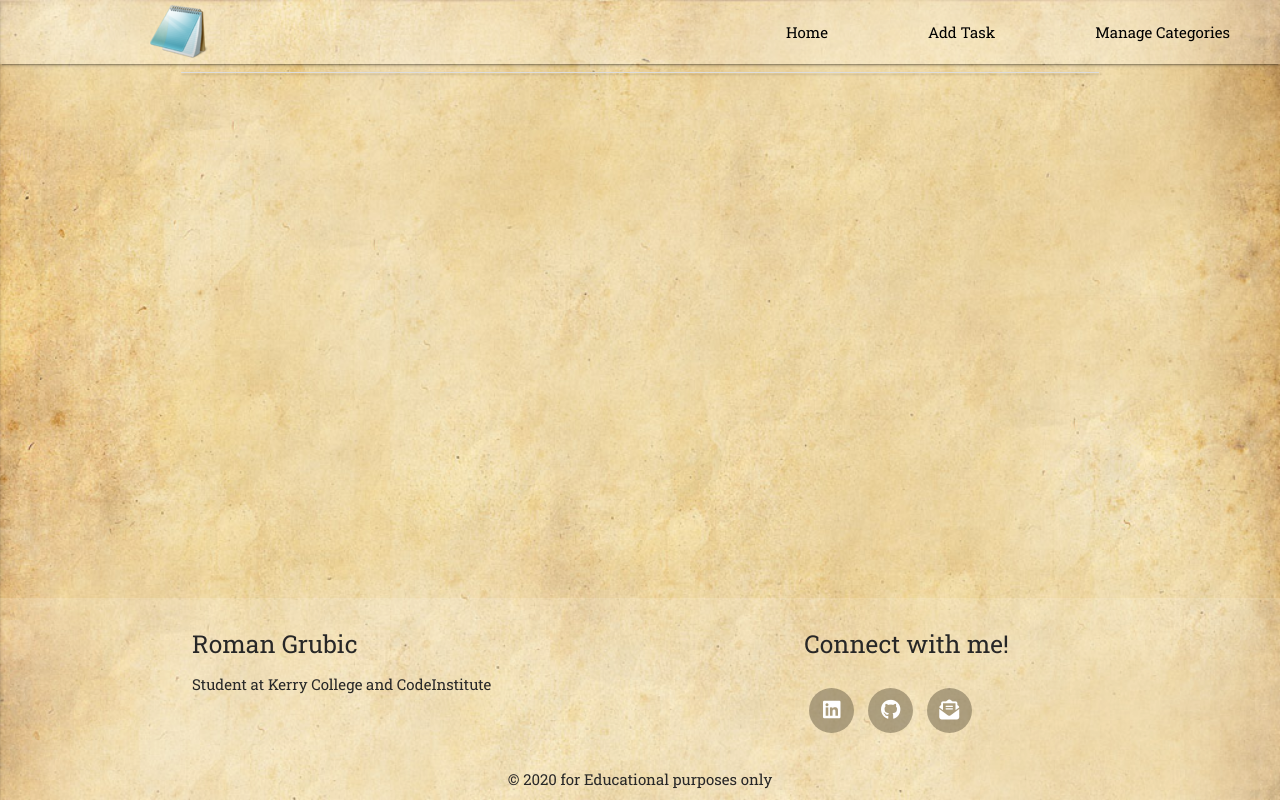
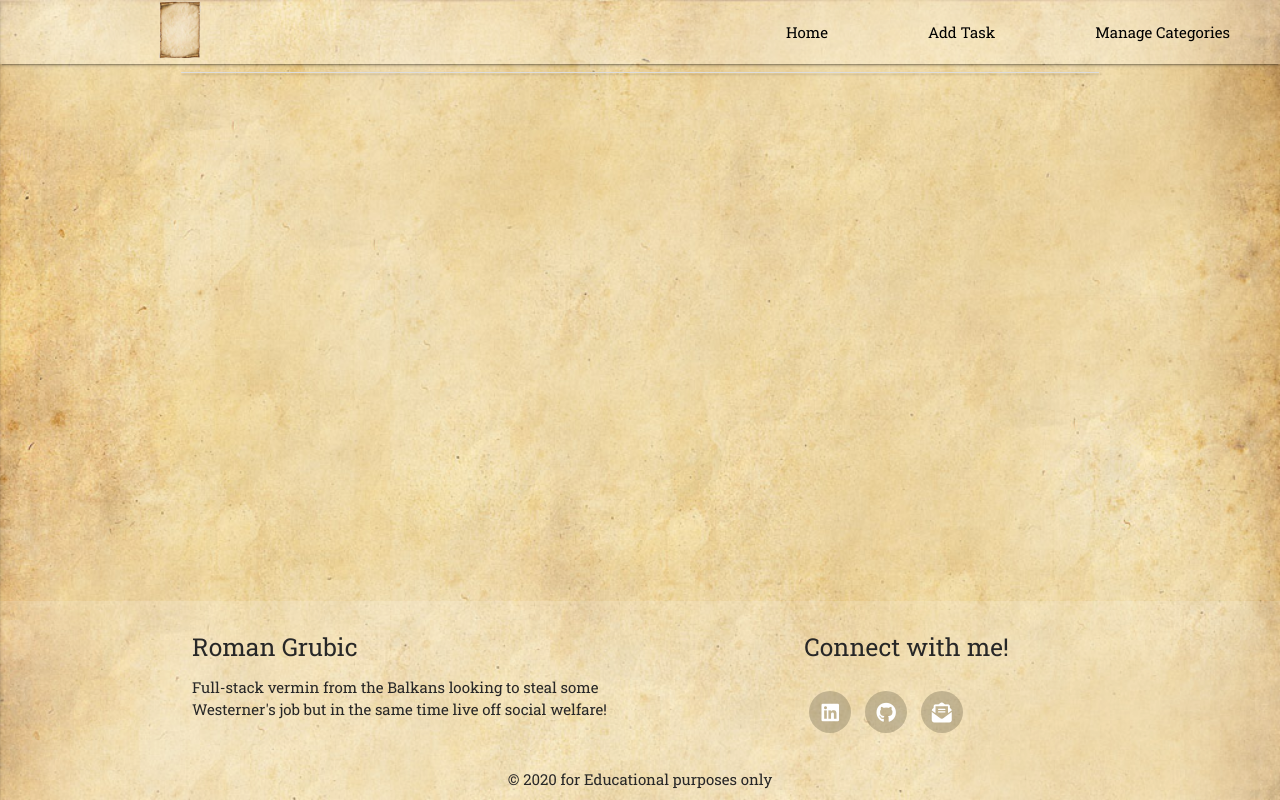
Before and after one commit to romangrubic/task-manager, a Flask app: page / in a window 1280 px wide. Run offline with Flask 2, Linux system fonts and the light colour scheme; data that the repository does not hold is empty; some libraries are stand-ins or nearby versions.

Commit message:
Changed logo picture to fit style of the page, changed the hover color of buttons.

```diff
--- a/static/css/style.css
+++ b/static/css/style.css
@@ -83,16 +83,16 @@ nav ul a{
     font-size: 20px;
 }
 .footer-icon {
-    width: 45px;
-    height: 45px;
+    width: 42px;
+    height: 42px;
     border-radius: 50%;
-    padding:18px 0;
+    padding:18px 0 14px;
     line-height: 7px;
     text-align: center;
     color: white;
-    background-color: rgba(124, 113, 86, 0.589);
+    background-color: rgba(124, 113, 86, 0.4);
     transition: all 0.35s ease-in-out;
 }
 .footer-icon:hover{
-    background: rgb(248, 54, 54, 0.7);
+    background-color: rgba(124, 113, 86, 0.75);
 }
--- a/templates/base.html
+++ b/templates/base.html
@@ -9,7 +9,7 @@
 	<link href="https://fonts.googleapis.com/icon?family=Material+Icons" rel="stylesheet">
     <script src="https://kit.fontawesome.com/41a908fb89.js" crossorigin="anonymous"></script>
 	<link rel="stylesheet" href="https://cdnjs.cloudflare.com/ajax/libs/materialize/0.100.2/css/materialize.min.css">
-    <link rel="icon" type="image/png" sizes="16x16" href="{{url_for('static', filename='images/icon/tittle-icon.png')}}">
+    <link rel="icon" type="image/png" sizes="16x16" href="{{url_for('static', filename='images/icon/logo-icon.png')}}">
 	<link rel="stylesheet" href="{{url_for('static', filename='css/style.css')}}" type="text/css">
 </head>
 
@@ -45,7 +45,7 @@
             <div class="row">
               <div class="col l6 s12">
                 <h5 >Roman Grubic</h5>
-                <p class="text-lighten-4">Student at Kerry College and CodeInstitute</p>
+                <p class="text-lighten-4">Full-stack vermin from the Balkans looking to steal some Westerner's job but in the same time live off social welfare! </p>
               </div>
               <div class="col l4 offset-l2 s12">
                 <h5 >Connect with me!</h5>
--- a/templates/editcategory.html
+++ b/templates/editcategory.html
@@ -11,7 +11,7 @@
 			</div>
 		</div>
 		<div class="row">
-			<button class="btn waves-effect waves-light" type="submit" name="action">Edit Category
+			<button class="btn waves-effect waves-light edit" type="submit" name="action">Edit Category
                 <i class="material-icons right">playlist_add</i>
             </button>
 		</div>
--- a/templates/edittask.html
+++ b/templates/edittask.html
@@ -54,7 +54,7 @@
             </div>
         </div>
         <div class="row">
-            <button class="btn waves-effect waves-light" type="submit" name="action">Edit Task
+            <button class="btn waves-effect waves-light edit" type="submit" name="action">Edit Task
                 <i class="material-icons right">playlist_add</i>
              </button>
         </div>
```
Also changed, not shown: static/images/icon/logo-icon.png, static/images/icon/tittle-icon.png (deleted).
